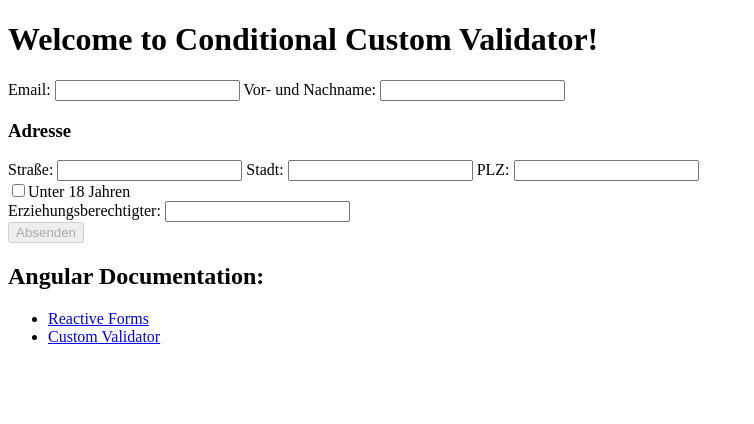
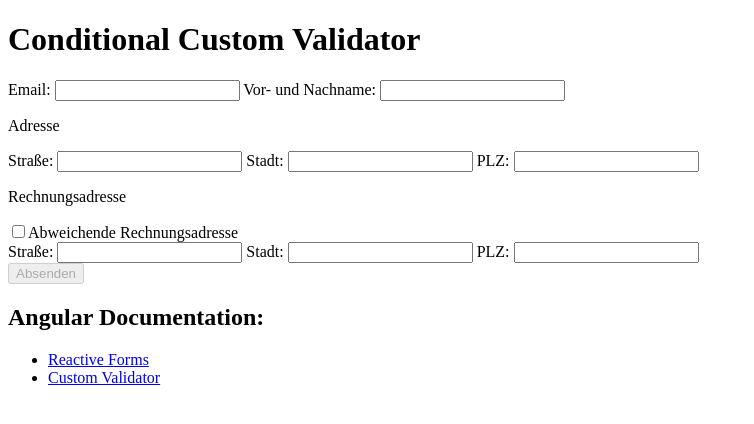
Before and after one commit to mauricewipf/Conditional-Custom-Validator, an Angular app: page / in a window 1280 px wide. Shown: the top 424 px of the page, without its empty margins (0-754 px from the left). Built offline with nearby package versions, Linux system fonts and the light colour scheme.

Commit message:
Add custom validator to invoice address fields

```diff
--- a/src/app/app.component.html
+++ b/src/app/app.component.html
@@ -1,8 +1,6 @@
-<h1>
-  Welcome to {{ title }}!
-</h1>
+<h1>Conditional Custom Validator</h1>
 
-<form (change)="validate()" (ngSubmit)="onSubmit()" [formGroup]="form">
+<form (change)="validate()" (focusout)="validate()" (ngSubmit)="onSubmit()" [formGroup]="form">
 
   <label>
     Email:
@@ -15,7 +13,7 @@
   </label>
 
   <div formGroupName="address">
-    <h3>Adresse</h3>
+    <p>Adresse</p>
 
     <label>
       Straße:
@@ -33,15 +31,28 @@
     </label>
   </div>
 
+  <p>Rechnungsadresse</p>
+
   <div>
-    <input formControlName="under18" id="under18" type="checkbox">
-    <label for="under18">Unter 18 Jahren</label>
+    <input formControlName="abweichendeRechnungsadresse" id="abweichendeRechnungsadresse" type="checkbox">
+    <label for="abweichendeRechnungsadresse">Abweichende Rechnungsadresse</label>
   </div>
 
   <div>
+
     <label>
-      Erziehungsberechtigter:
-      <input formControlName="erziehungsberechtigter" type="text">
+      Straße:
+      <input formControlName="invoiceStreet" type="text">
+    </label>
+
+    <label>
+      Stadt:
+      <input formControlName="invoiceCity" type="text">
+    </label>
+
+    <label>
+      PLZ:
+      <input formControlName="invoiceZip" type="text">
     </label>
   </div>
 
--- a/src/app/app.component.ts
+++ b/src/app/app.component.ts
@@ -7,24 +7,24 @@ import {AbstractControl, FormBuilder, ValidatorFn, Validators} from '@angular/fo
   styleUrls: ['./app.component.css']
 })
 export class AppComponent implements OnInit {
-  title = 'Conditional Custom Validator';
   form = this.fb.group({
     email: ['', [Validators.email, Validators.required]],
     fullName: ['', Validators.required],
     address: this.fb.group({
-      street: [''],
-      city: [''],
-      zip: ['']
+      street: ['', Validators.required],
+      city: ['', Validators.required],
+      zip: ['', Validators.required]
     }),
-    under18: [false],
-    erziehungsberechtigter: ['', conditionalCustomValidator('under18')],
+    abweichendeRechnungsadresse: [false],
+    invoiceStreet: ['', conditionalCustomValidator('abweichendeRechnungsadresse')],
+    invoiceCity: ['', conditionalCustomValidator('abweichendeRechnungsadresse')],
+    invoiceZip: ['', conditionalCustomValidator('abweichendeRechnungsadresse')]
   });
 
   constructor(private fb: FormBuilder) {
   }
 
   ngOnInit(): void {
-    this.form.valueChanges.subscribe(() => console.log(this.form));
   }
 
   onSubmit() {
@@ -32,17 +32,17 @@ export class AppComponent implements OnInit {
   }
 
   validate() {
-    this.form.updateValueAndValidity();
+    this.form.get('invoiceStreet').updateValueAndValidity();
+    this.form.get('invoiceCity').updateValueAndValidity();
+    this.form.get('invoiceZip').updateValueAndValidity();
   }
 }
 
 export function conditionalCustomValidator(conditionalControl: string): ValidatorFn {
   return (control: AbstractControl): { [key: string]: any } | null => {
     try {
-      const required = (control.parent && control.parent.controls[conditionalControl] &&
-        control.parent.controls[conditionalControl].value) ? true : false;
-      console.log(required);
-      return required ? Validators.required : null;
+      const required = control.parent.controls[conditionalControl].value ? true : false;
+      return required ? Validators.required(control) : null;
     } catch (e) {
       return null;
     }
```
